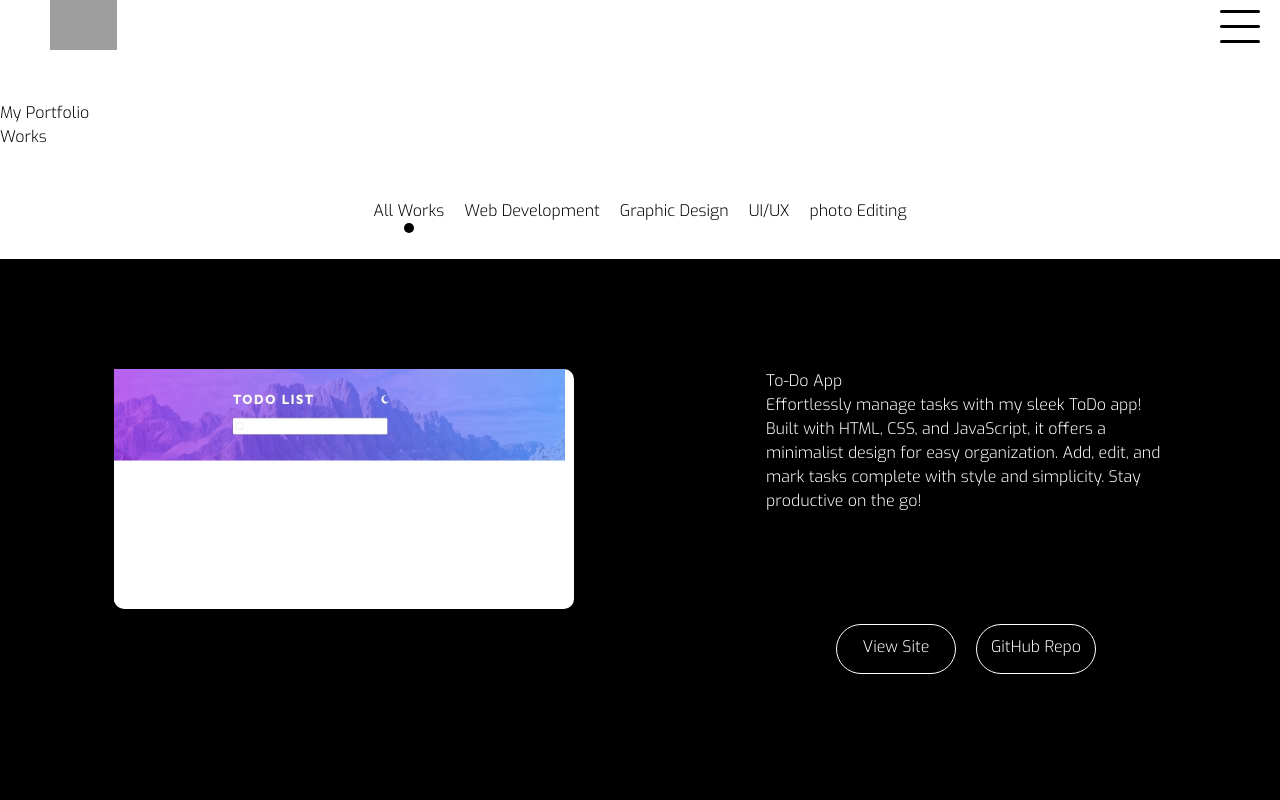
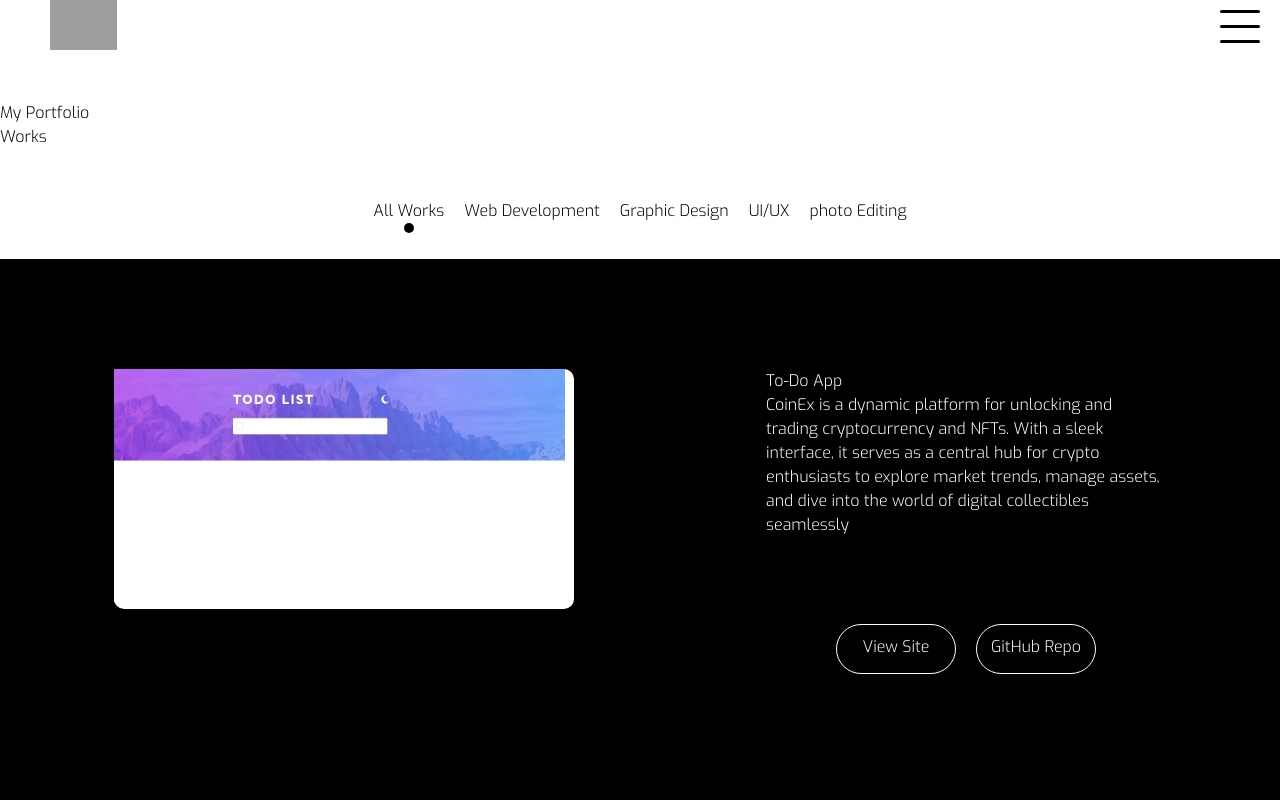
Before and after one commit to davidEmeka2/My-Portfolio-With-React, a React (Vite) app in the folder portfolio/: page /Works in a window 1280 px wide. Shown: the top 800 px of the page. Built offline with nearby package versions, Linux system fonts and the light colour scheme; grey boxes are pictures that could not be loaded.

Commit message:
Updated TODO - coinex

```diff
--- a/portfolio/src/Pages/Works.jsx
+++ b/portfolio/src/Pages/Works.jsx
@@ -212,7 +212,7 @@ function Works({font,bgColor1,bgColor2,fontColor1,fontColor2}) {
 <div  className='text-center todoTxt'>
   <h1 className='text-4xl text-center pb-3'><span>To-Do App</span></h1>
   <p>
-  Effortlessly manage tasks with my sleek ToDo app! Built with HTML, CSS, and JavaScript, it offers a minimalist design for easy organization. Add, edit, and mark tasks complete with style and simplicity. Stay productive on the go!
+  CoinEx is a dynamic platform for unlocking and trading cryptocurrency and NFTs. With a sleek interface, it serves as a central hub for crypto enthusiasts to explore market trends, manage assets, and dive into the world of digital collectibles seamlessly
   </p>
   </div>
 
@@ -224,9 +224,9 @@ function Works({font,bgColor1,bgColor2,fontColor1,fontColor2}) {
 
 <div data-aos ="fade-right" className='todoButtons'>
 
-<a href="https://davidstodoapp.vercel.app/" target='_blank' className='viewSite'>View Site</a>
+<a href="https://coinex-vercel-app.vercel.app/" target='_blank' className='viewSite'>View Site</a>
 
-<a href="https://github.com/Davia222/To-do-App.git" target='_blank' className='gitHubRepo'>GitHub Repo</a>
+<a href="https://github.com/Davia222/-a--coinspace.vercel.app" target='_blank' className='gitHubRepo'>GitHub Repo</a>
 
 </div>
 
```
